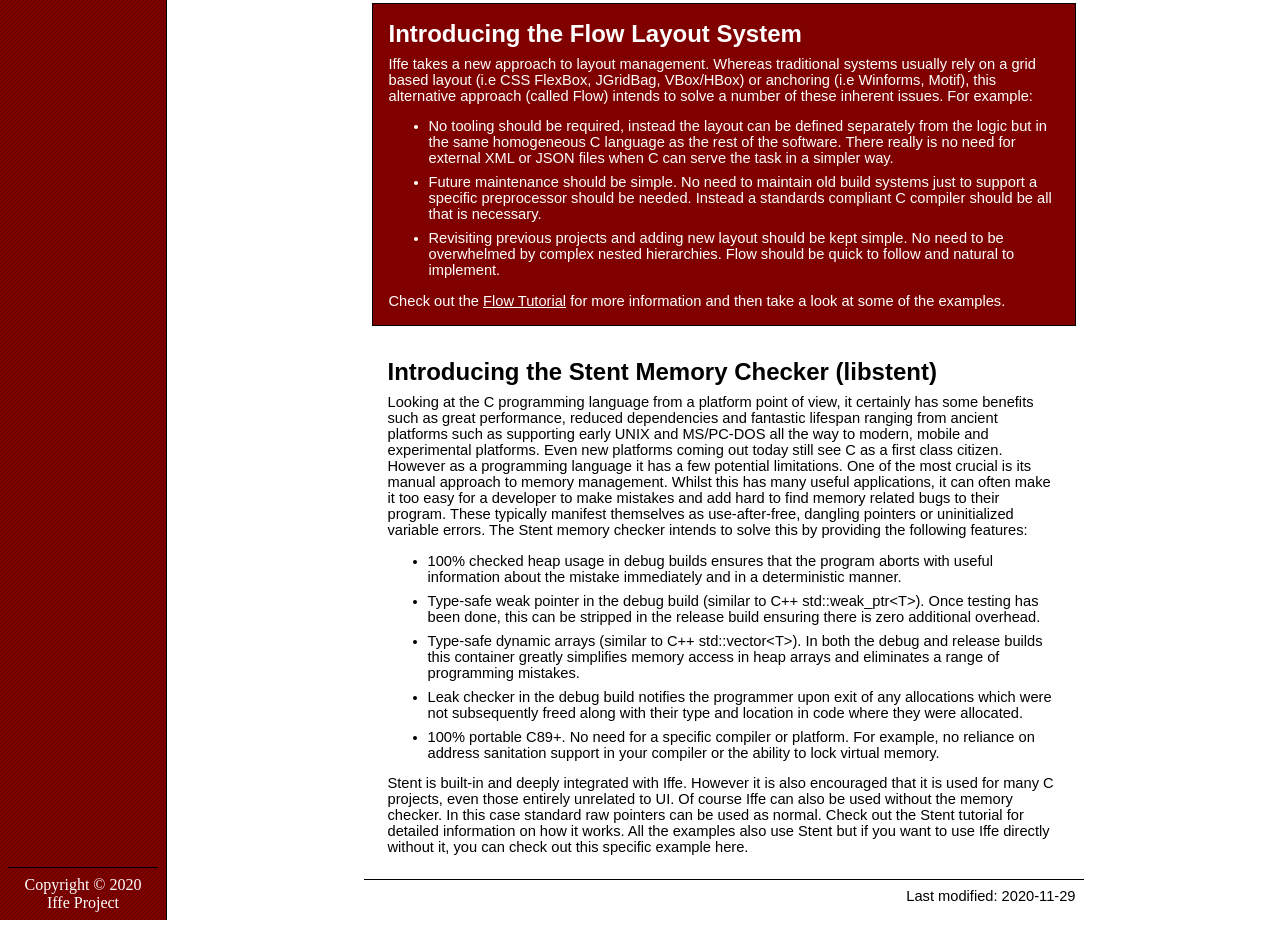
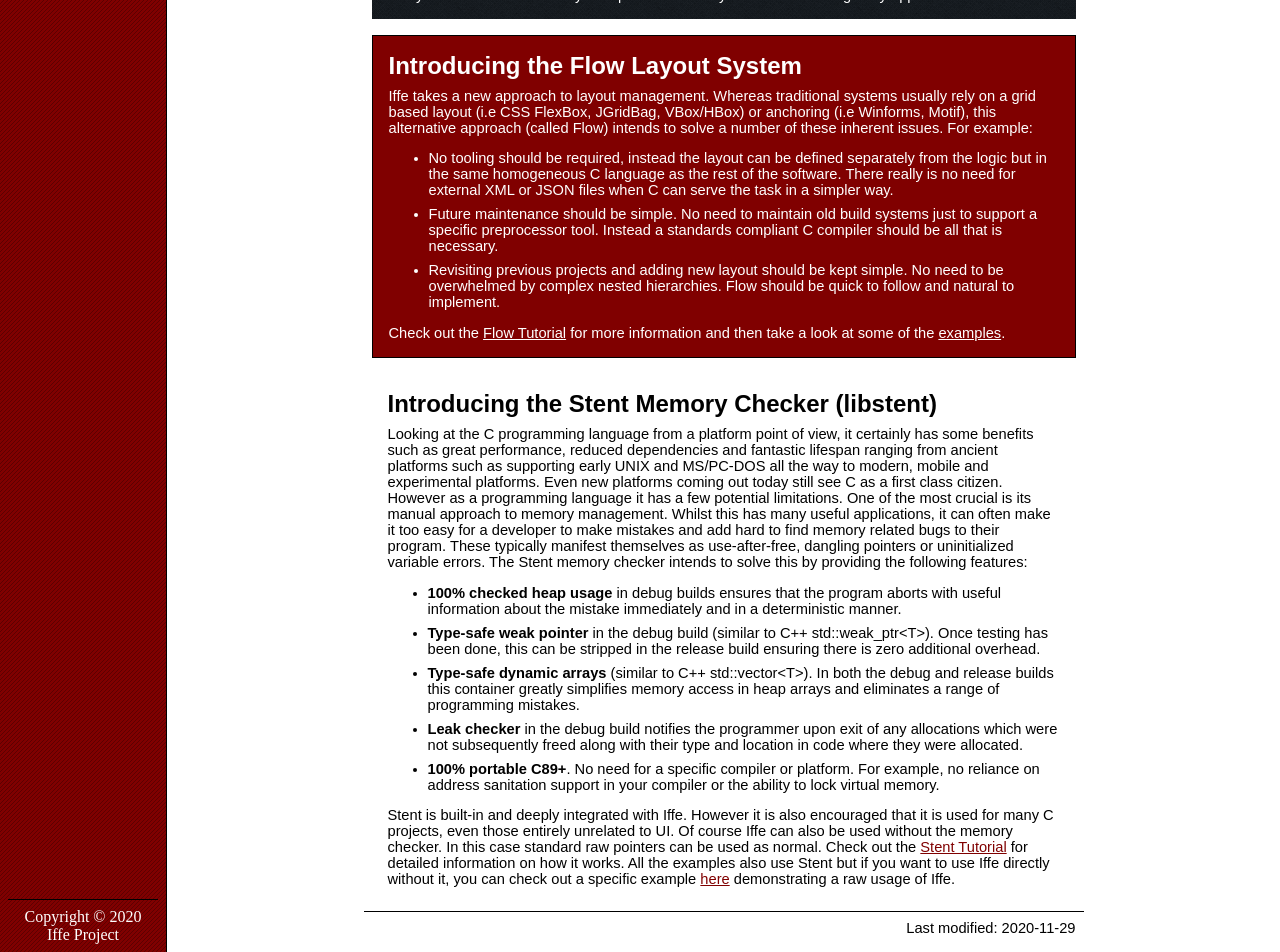
Before and after one commit to osen/osen.github.io, a plain HTML site: page index.html in a window 1280 px wide. Shown: the part 918-1870 px from the top of the page. Before the commit the page ends 1838 px from the top, so only its background shows below. Drawn offline with Linux system fonts and the light colour scheme.

Commit message:
Updated links / wording.

```diff
--- a/index.html
+++ b/index.html
@@ -198,7 +198,7 @@ a number of project aims, including:
   <li style="margin: 0.5rem 0">
 
 <span style="font-weight: bold">C89+</span> ensures that the code is kept simple and maximizes portability. Even
-to older platforms.
+to older platforms or those with very early C support.
 
   </li>
   <li style="margin: 0.5rem 0">
@@ -228,7 +228,7 @@ package managers from making a mess.
   <li style="margin: 0.5rem 0">
 
 <span style="font-weight: bold">Provide simple layout system</span> and avoid tooling ensures that
-building UIs remains fast and fun.
+building UIs remains fast and fun even during maintenance.
 
   </li>
   <li style="margin: 0.5rem 0">
@@ -275,8 +275,8 @@ files when C can serve the task in a simpler way.
   <li style="margin: 0.5rem 0">
 
 Future maintenance should be simple. No need to maintain old build
-systems just to support a specific preprocessor should be needed. Instead
-a standards compliant C compiler should be all that is necessary.
+systems just to support a specific preprocessor tool. Instead a standards
+compliant C compiler should be all that is necessary.
 
   </li>
   <li style="margin: 0.5rem 0">
@@ -289,7 +289,9 @@ should be quick to follow and natural to implement.
 </ul>
 
 Check out the <a href="flow.html">Flow Tutorial</a> for more information
-and then take a look at some of the examples.  </note_section>
+and then take a look at some of the <a href="todo.html">examples</a>.
+
+</note_section>
 
 <section>
 <div style="font-weight: bold; font-size: 1.5rem; margin-bottom: 0.5rem">Introducing the Stent Memory Checker (libstent)</div>
@@ -311,37 +313,37 @@ following features:
 <ul>
   <li style="margin: 0.5rem 0">
 
-100% checked heap usage in debug builds ensures that the program
+<span style="font-weight: bold">100% checked heap usage</span> in debug builds ensures that the program
 aborts with useful information about the mistake immediately and in a
 deterministic manner.
 
   </li>
   <li style="margin: 0.5rem 0">
 
-Type-safe weak pointer in the debug build (similar to C++
+<span style="font-weight: bold">Type-safe weak pointer</span> in the debug build (similar to C++
 std::weak_ptr&lt;T&gt;). Once testing has been done, this can be stripped
 in the release build ensuring there is zero additional overhead.
 
   </li>
   <li style="margin: 0.5rem 0">
 
-Type-safe dynamic arrays (similar to C++ std::vector&lt;T&gt;). In both
+<span style="font-weight: bold">Type-safe dynamic arrays</span> (similar to C++ std::vector&lt;T&gt;). In both
 the debug and release builds this container greatly simplifies memory
 access in heap arrays and eliminates a range of programming mistakes.
 
   </li>
   <li style="margin: 0.5rem 0">
 
-Leak checker in the debug build notifies the programmer upon exit of any
-allocations which were not subsequently freed along with their type and
-location in code where they were allocated.
+<span style="font-weight: bold">Leak checker</span> in the debug build notifies the programmer upon
+exit of any allocations which were not subsequently freed along with
+their type and location in code where they were allocated.
 
   </li>
   <li style="margin: 0.5rem 0">
 
-100% portable C89+. No need for a specific compiler or platform. For
-example, no reliance on address sanitation support in your compiler or
-the ability to lock virtual memory.
+<span style="font-weight: bold">100% portable C89+</span>. No need for a specific compiler or
+platform. For example, no reliance on address sanitation support in your
+compiler or the ability to lock virtual memory.
 
   </li>
 </ul>
@@ -351,9 +353,10 @@ encouraged that it is used for many C projects, even those entirely
 unrelated to UI. Of course Iffe can also be used without the memory
 checker. In this case standard raw pointers can be used as normal.
 
-Check out the Stent tutorial for detailed information on how it works. All
-the examples also use Stent but if you want to use Iffe directly without
-it, you can check out this specific example here.
+Check out the <a href="todo.html">Stent Tutorial</a> for detailed
+information on how it works. All the examples also use Stent but if you
+want to use Iffe directly without it, you can check out a specific
+example <a href="todo.html">here</a> demonstrating a raw usage of Iffe.
 
 </section>
 
```
Also changed, not shown: flow.html (+6 -0 lines).
